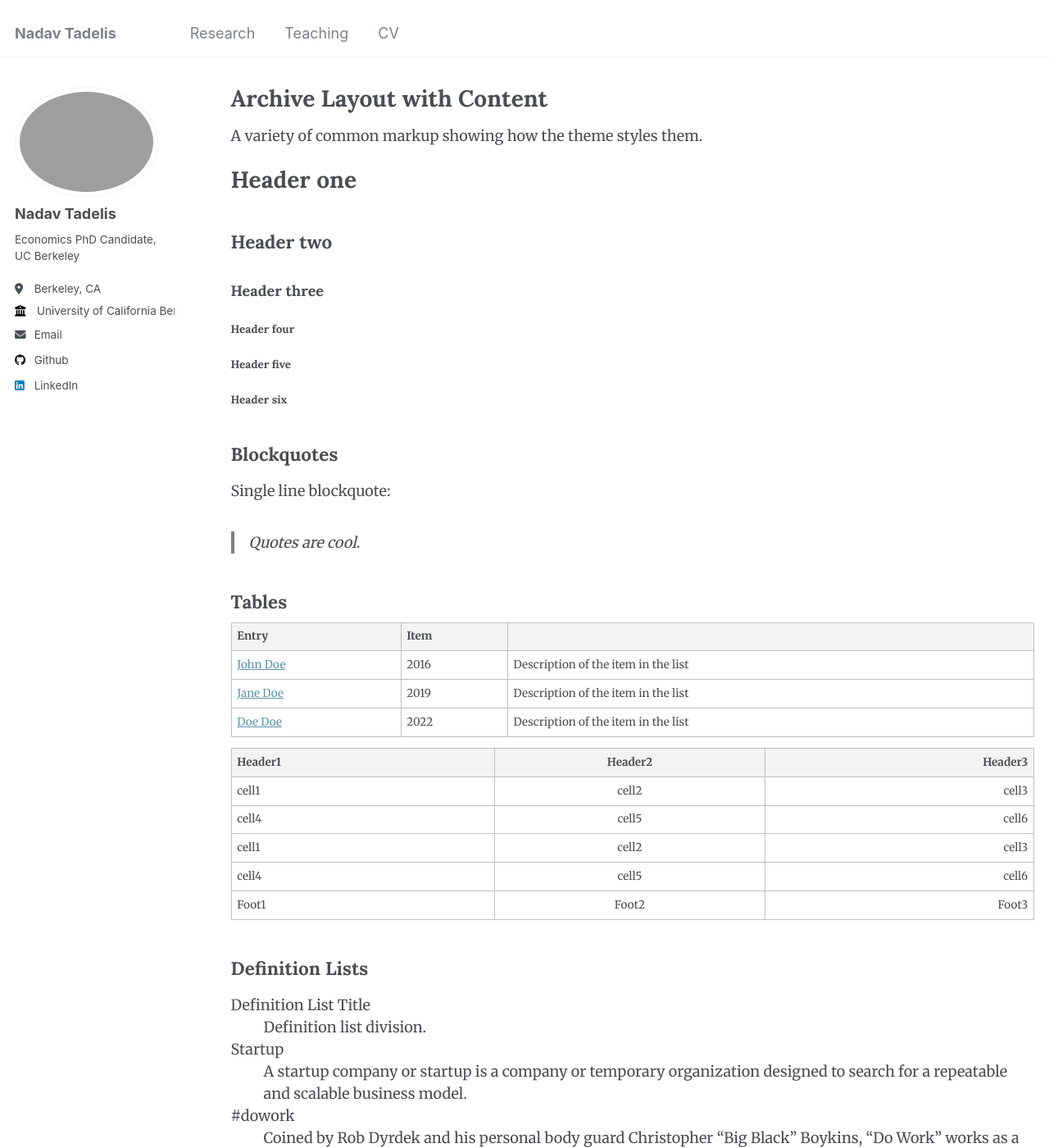
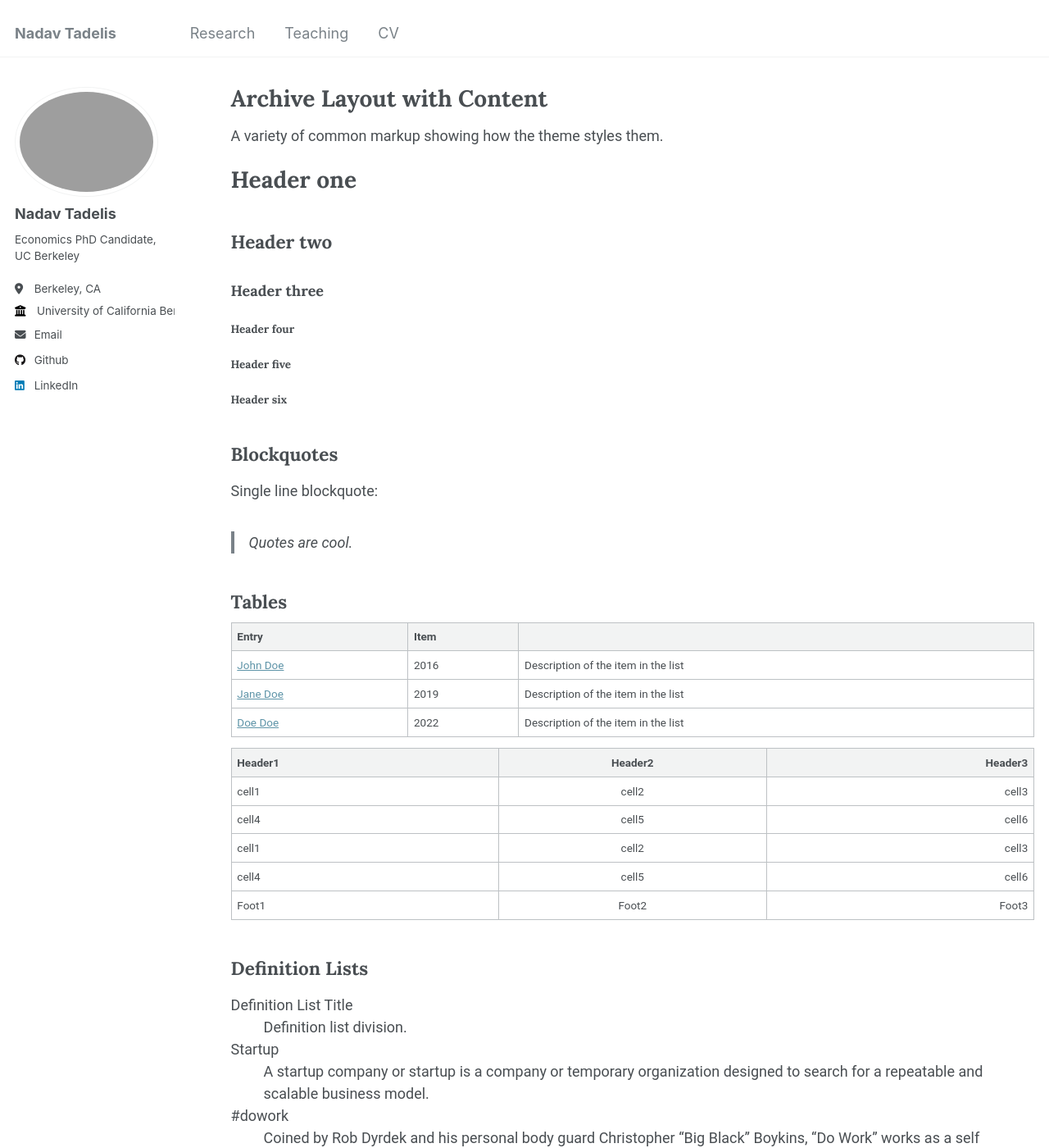
Before and after one commit to nadavtadelis/nadavtadelis.github.io, a Jekyll site: the page built from _pages/archive-layout-with-content.md, in a window 1280 px wide and 1400 px high. Shown: the whole window at 82% size. Built offline with Jekyll 4.4.1, drawn with Linux system fonts in a browser that asks for light colours.

Commit message:
More font stuff _variables.scss

```diff
--- a/_sass/_variables.scss
+++ b/_sass/_variables.scss
@@ -31,14 +31,15 @@ $times                      : Times, serif;
 $bodoni                     : "Bodoni MT", serif;
 $calisto                    : "Calisto MT", serif;
 $garamond                   : Garamond, serif;
+$roboto                     : 'Roboto', serif;
 $merriweather               : 'Merriweather', serif;
 $lora                       : 'Lora', serif;
 
 /* $global-font-family         : $sans-serif; */
 /* $header-font-family         : $sans-serif; */
-$global-font-family         : $merriweather;
+$global-font-family         : $roboto;
 $header-font-family         : $lora;
-$caption-font-family        : $serif;
+$caption-font-family        : $lora;
 
 /* type scale */
 $type-size-1                : 2.441em;  // ~39.056px
```
